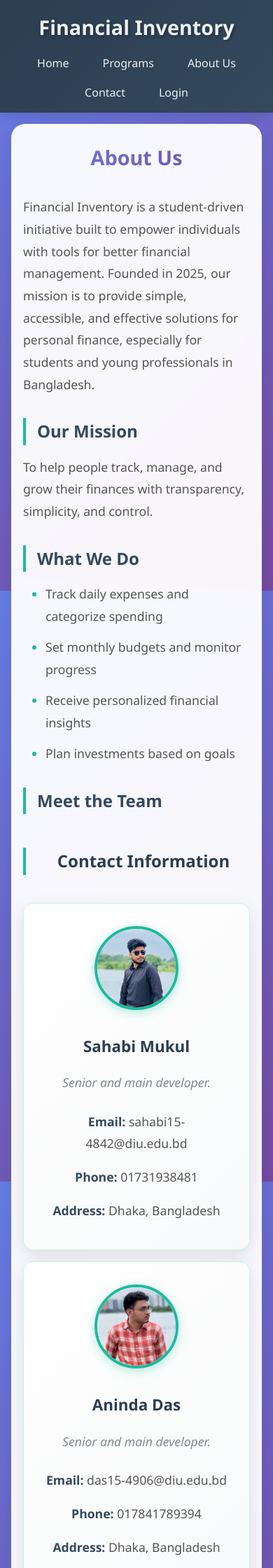
After one commit to sahabi75/Financial-Inventory, a PHP site: page /about_us.html in a window 390 px wide. The commit adds this page. Shown: the top 2240 px of the page at 70% size. Run offline with PHP 8.4, Linux system fonts and the light colour scheme.

Commit message:
Add About Us page with styling and team information
- Created about_us.html to provide information about the Financial Inventory initiative.
- Implemented about_us.css for styling the About Us page, including a responsive navbar, sections for mission and team members, and a footer.
- Added contact information for team members with images and details.
- Ensured responsive design for various screen sizes.

```diff
--- /dev/null
+++ b/Project/about_us.css
@@ -0,0 +1,382 @@
+
+* {
+    margin: 0;
+    padding: 0;
+    box-sizing: border-box;
+    font-family: 'Segoe UI', Tahoma, Geneva, Verdana, sans-serif;
+}
+
+body {
+    background: linear-gradient(135deg, #667eea 0%, #764ba2 100%);
+    background-attachment: fixed;
+    color: #333;
+    line-height: 1.6;
+    min-height: 100vh;
+}
+
+
+.navbar {
+    background: linear-gradient(135deg, #2c3e50 0%, #34495e 100%);
+    display: flex;
+    justify-content: space-between;
+    align-items: center;
+    padding: 1rem 2rem;
+    color: white;
+    box-shadow: 0 4px 15px rgba(0, 0, 0, 0.1);
+    position: sticky;
+    top: 0;
+    z-index: 1000;
+}
+
+.navbar .logo h2 {
+    color: #ecf0f1;
+    font-size: 1.8rem;
+    font-weight: 700;
+    text-shadow: 2px 2px 4px rgba(0, 0, 0, 0.3);
+}
+
+.navbar .nav-link {
+    list-style: none;
+    display: flex;
+    gap: 1.5rem;
+}
+
+.navbar .nav-link li a {
+    color: #ecf0f1;
+    text-decoration: none;
+    transition: all 0.3s ease;
+    padding: 0.5rem 1rem;
+    border-radius: 5px;
+    font-weight: 500;
+}
+
+.navbar .nav-link li a:hover {
+    color: #1abc9c;
+    background-color: rgba(26, 188, 156, 0.1);
+    transform: translateY(-2px);
+}
+
+
+/* Additional Utility Styles */
+.text-gradient {
+    background: linear-gradient(135deg, #667eea 0%, #764ba2 100%);
+    -webkit-background-clip: text;
+    -webkit-text-fill-color: transparent;
+    background-clip: text;
+}
+
+/* Smooth scrolling */
+html {
+    scroll-behavior: smooth;
+}
+
+/* Custom scrollbar */
+::-webkit-scrollbar {
+    width: 8px;
+}
+
+::-webkit-scrollbar-track {
+    background: #f1f1f1;
+}
+
+::-webkit-scrollbar-thumb {
+    background: linear-gradient(135deg, #667eea 0%, #764ba2 100%);
+    border-radius: 4px;
+}
+
+::-webkit-scrollbar-thumb:hover {
+    background: linear-gradient(135deg, #5a67d8 0%, #667eea 100%);
+}
+
+
+.about-section {
+    padding: 3rem 2rem;
+    max-width: 1200px;
+    margin: 2rem auto;
+    background: rgba(255, 255, 255, 0.95);
+    backdrop-filter: blur(10px);
+    border-radius: 20px;
+    box-shadow: 0 10px 40px rgba(0, 0, 0, 0.1);
+    border: 1px solid rgba(255, 255, 255, 0.2);
+}
+
+.about-section h1 {
+    color: #2c3e50;
+    margin-bottom: 2rem;
+    font-size: 2.5rem;
+    text-align: center;
+    font-weight: 700;
+    background: linear-gradient(135deg, #667eea 0%, #764ba2 100%);
+    -webkit-background-clip: text;
+    -webkit-text-fill-color: transparent;
+    background-clip: text;
+}
+
+.about-section h2 {
+    color: #34495e;
+    margin: 2rem 0 1rem 0;
+    font-size: 1.8rem;
+    border-left: 4px solid #1abc9c;
+    padding-left: 1rem;
+    font-weight: 600;
+}
+
+.about-section p, .about-section ul {
+    margin-bottom: 1.5rem;
+    font-size: 1.1rem;
+    line-height: 1.8;
+    color: #555;
+}
+
+.about-section ul {
+    padding-left: 2rem;
+}
+
+.about-section ul li {
+    margin-bottom: 0.8rem;
+    position: relative;
+}
+
+.about-section ul li::marker {
+    color: #1abc9c;
+    font-weight: bold;
+}
+
+
+/* Contact Container Styles */
+.contact-container {
+    margin: 3rem 0;
+}
+
+.contact-container h2 {
+    text-align: center;
+    margin-bottom: 2.5rem;
+    color: #2c3e50;
+    font-size: 2rem;
+}
+
+.contact-info,
+.contact-info1,
+.contact-info2 {
+    background: linear-gradient(135deg, #ffffff 0%, #f8f9fa 100%);
+    padding: 2rem;
+    margin: 1.5rem 0;
+    border-radius: 15px;
+    box-shadow: 0 8px 25px rgba(0, 0, 0, 0.1);
+    border: 1px solid rgba(26, 188, 156, 0.2);
+    transition: all 0.3s ease;
+    display: flex;
+    flex-direction: column;
+    align-items: center;
+    text-align: center;
+}
+
+.contact-info:hover,
+.contact-info1:hover,
+.contact-info2:hover {
+    transform: translateY(-5px);
+    box-shadow: 0 12px 35px rgba(0, 0, 0, 0.15);
+    border-color: #1abc9c;
+}
+
+.contact-info img,
+.contact-info1 img,
+.contact-info2 img {
+    width: 150px;
+    height: 150px;
+    object-fit: cover;
+    border-radius: 50%;
+    margin-bottom: 1.5rem;
+    border: 4px solid #1abc9c;
+    box-shadow: 0 4px 15px rgba(26, 188, 156, 0.3);
+}
+
+.contact-info p,
+.contact-info1 p,
+.contact-info2 p {
+    margin: 0.5rem 0;
+    font-size: 1.1rem;
+    color: #555;
+}
+
+.contact-info p:first-of-type,
+.contact-info1 p:first-of-type,
+.contact-info2 p:first-of-type {
+    font-size: 1.4rem;
+    font-weight: 700;
+    color: #2c3e50;
+    margin-bottom: 0.5rem;
+}
+
+.contact-info p:nth-of-type(2),
+.contact-info1 p:nth-of-type(2),
+.contact-info2 p:nth-of-type(2) {
+    font-style: italic;
+    color: #7f8c8d;
+    margin-bottom: 1rem;
+}
+
+.label {
+    font-weight: 600;
+    color: #34495e;
+}
+
+/* Responsive grid for larger screens */
+@media (min-width: 768px) {
+    .contact-container {
+        display: grid;
+        grid-template-columns: repeat(auto-fit, minmax(300px, 1fr));
+        gap: 2rem;
+        grid-template-rows: auto 1fr;
+    }
+
+    .contact-container h2 {
+        grid-column: 1 / -1;
+        margin-bottom: 1rem;
+    }
+}
+
+
+.team {
+    display: flex;
+    gap: 2rem;
+    flex-wrap: wrap;
+    justify-content: center;
+    margin-top: 2rem;
+}
+
+.member {
+    text-align: center;
+    background: linear-gradient(135deg, #ffffff 0%, #f8f9fa 100%);
+    padding: 2rem;
+    border-radius: 15px;
+    width: 280px;
+    box-shadow: 0 8px 25px rgba(0, 0, 0, 0.1);
+    transition: all 0.3s ease;
+    border: 1px solid rgba(26, 188, 156, 0.2);
+}
+
+.member:hover {
+    transform: translateY(-8px);
+    box-shadow: 0 15px 40px rgba(0, 0, 0, 0.15);
+}
+
+.member img {
+    width: 140px;
+    height: 140px;
+    object-fit: cover;
+    border-radius: 50%;
+    margin-bottom: 1.5rem;
+    border: 4px solid #1abc9c;
+    box-shadow: 0 4px 15px rgba(26, 188, 156, 0.3);
+}
+
+.member h3 {
+    color: #2c3e50;
+    margin-bottom: 0.8rem;
+    font-size: 1.3rem;
+    font-weight: 600;
+}
+
+
+footer {
+    background: linear-gradient(135deg, #2c3e50 0%, #34495e 100%);
+    color: white;
+    padding: 2rem;
+    margin-top: 4rem;
+    box-shadow: 0 -4px 15px rgba(0, 0, 0, 0.1);
+}
+
+.footer-content {
+    display: flex;
+    flex-direction: column;
+    align-items: center;
+    text-align: center;
+    max-width: 1200px;
+    margin: 0 auto;
+}
+
+.footer-content p {
+    font-size: 1.1rem;
+    margin-bottom: 1rem;
+    opacity: 0.9;
+}
+
+.footer-links {
+    list-style: none;
+    display: flex;
+    gap: 2rem;
+    margin-top: 1rem;
+    flex-wrap: wrap;
+    justify-content: center;
+}
+
+.footer-links li a {
+    color: #ecf0f1;
+    text-decoration: none;
+    transition: all 0.3s ease;
+    padding: 0.5rem 1rem;
+    border-radius: 5px;
+    font-weight: 500;
+}
+
+.footer-links li a:hover {
+    color: #1abc9c;
+    background-color: rgba(26, 188, 156, 0.1);
+    transform: translateY(-2px);
+}
+
+/* Responsive Design */
+@media (max-width: 768px) {
+    .navbar {
+        flex-direction: column;
+        padding: 1rem;
+        gap: 1rem;
+    }
+
+    .navbar .nav-link {
+        gap: 1rem;
+        flex-wrap: wrap;
+        justify-content: center;
+    }
+
+    .about-section {
+        margin: 1rem;
+        padding: 2rem 1.5rem;
+    }
+
+    .about-section h1 {
+        font-size: 2rem;
+    }
+
+    .about-section h2 {
+        font-size: 1.5rem;
+    }
+
+    .contact-info,
+    .contact-info1,
+    .contact-info2 {
+        margin: 1rem 0;
+    }
+
+    .footer-links {
+        gap: 1rem;
+    }
+}
+
+@media (max-width: 480px) {
+    .about-section {
+        padding: 1.5rem 1rem;
+    }
+
+    .about-section h1 {
+        font-size: 1.8rem;
+    }
+
+    .contact-info img,
+    .contact-info1 img,
+    .contact-info2 img {
+        width: 120px;
+        height: 120px;
+    }
+}
--- /dev/null
+++ b/Project/about_us.html
@@ -0,0 +1,84 @@
+<!DOCTYPE html>
+<html lang="en">
+<head>
+    <meta charset="UTF-8">
+    <meta name="viewport" content="width=device-width, initial-scale=1.0">
+    <title>About Us - Financial Inventory</title>
+    <link rel="stylesheet" href="about_us.css">
+</head>
+<body>
+    <header>
+        <nav class="navbar">
+            <div class="logo"><h2>Financial Inventory</h2></div>
+            <ul class="nav-link">
+                <li><a href="index.html">Home</a></li>
+                <li><a href="#">Programs</a></li>
+                <li><a href="about_us.html">About Us</a></li>
+                <li><a href="contact.html">Contact</a></li>
+                <li><a href="login.html">Login</a></li>
+            </ul>
+        </nav>
+    </header>
+
+    <main>
+        <section class="about-section">
+            <h1>About Us</h1>
+            <p>Financial Inventory is a student-driven initiative built to empower individuals with tools for better financial management. Founded in 2025, our mission is to provide simple, accessible, and effective solutions for personal finance, especially for students and young professionals in Bangladesh.</p>
+
+            <h2>Our Mission</h2>
+            <p>To help people track, manage, and grow their finances with transparency, simplicity, and control.</p>
+
+            <h2>What We Do</h2>
+            <ul>
+                <li>Track daily expenses and categorize spending</li>
+                <li>Set monthly budgets and monitor progress</li>
+                <li>Receive personalized financial insights</li>
+                <li>Plan investments based on goals</li>
+            </ul>
+
+            <h2>Meet the Team</h2>
+            <div class="contact-container">
+        <h2>Contact Information</h2>
+        <div class="contact-info">
+            <img src="IMG_1577 (2).jpg" alt="">
+            <p>Sahabi Mukul</p>
+            <p>Senior and main developer.</p>
+            <p><span class="label">Email:</span> sahabi15-4842@diu.edu.bd</p>
+            <p><span class="label">Phone:</span> 01731938481</p>
+            <p><span class="label">Address:</span> Dhaka, Bangladesh</p>
+        </div>
+        <div class="contact-info1">
+            <img src="A1.jpg" alt="">
+            <p> Aninda Das</p>
+            <p>Senior and main developer.</p>
+            <p><span class="label">Email:</span> das15-4906@diu.edu.bd</p>
+            <p><span class="label">Phone:</span> 017841789394</p>
+            <p><span class="label">Address:</span> Dhaka, Bangladesh</p>
+        </div>
+        <div class="contact-info2">
+            <img src="" alt="">
+            <p>Sagor Majumder</p>
+            <p>Junior developer and marketing head</p>
+            <p><span class="label">Email:</span> majumder15-4907@diu.edu.bd</p>
+            <p><span class="label">Phone:</span> 01725691441</p>
+            <p><span class="label">Address:</span> Dhaka, Bangladesh</p>
+        </div>
+    </div>
+
+            <h2>Join Us</h2>
+            <p>If you're passionate about finance and technology, we invite you to join our team. Together, we can make financial literacy accessible to everyone.</p>
+        </section>
+    </main>
+
+    <footer>
+        <div class="footer-content">
+            <p>&copy; 2025 Financial Inventory. All rights reserved.</p>
+            <ul class="footer-links">
+                <li><a href="#">Privacy Policy</a></li>
+                <li><a href="#">Terms of Service</a></li>
+                <li><a href="contact.html">Contact Us</a></li>
+            </ul>
+        </div>
+    </footer>
+</body>
+</html>
--- a/Project/contact.css
+++ b/Project/contact.css
@@ -22,7 +22,7 @@ body {
   box-shadow: 0 10px 40px rgba(0, 0, 0, 0.1);
 }
 
-/* Heading */
+
 .contact-container h2 {
   text-align: center;
   margin-bottom: 40px;
--- a/Project/contact.html
+++ b/Project/contact.html
@@ -19,7 +19,7 @@
             <p><span class="label">Address:</span> Dhaka, Bangladesh</p>
         </div>
         <div class="contact-info1">
-            <img src="" alt="">
+            <img src="A1.jpg" alt="">
             <p> Aninda Das</p>
             <p>Senior and main developer.</p>
             <p><span class="label">Email:</span> das15-4906@diu.edu.bd</p>
--- a/Project/index.html
+++ b/Project/index.html
@@ -14,7 +14,7 @@
                 <ul class="nav-link">
                     <li><a href="#">Home</a></li>
                     <li><a href="#">Programs</a></li>
-                    <li><a href="#">About US</a></li>
+                    <li><a href="about_us.html">About US</a></li>
                     <li><a href="contact.html">Contact</a></li>
                     <li><a href="login.html">Login</a></li>
                 </ul>
```
Also changed, not shown: Project/A1.jpg (added).
